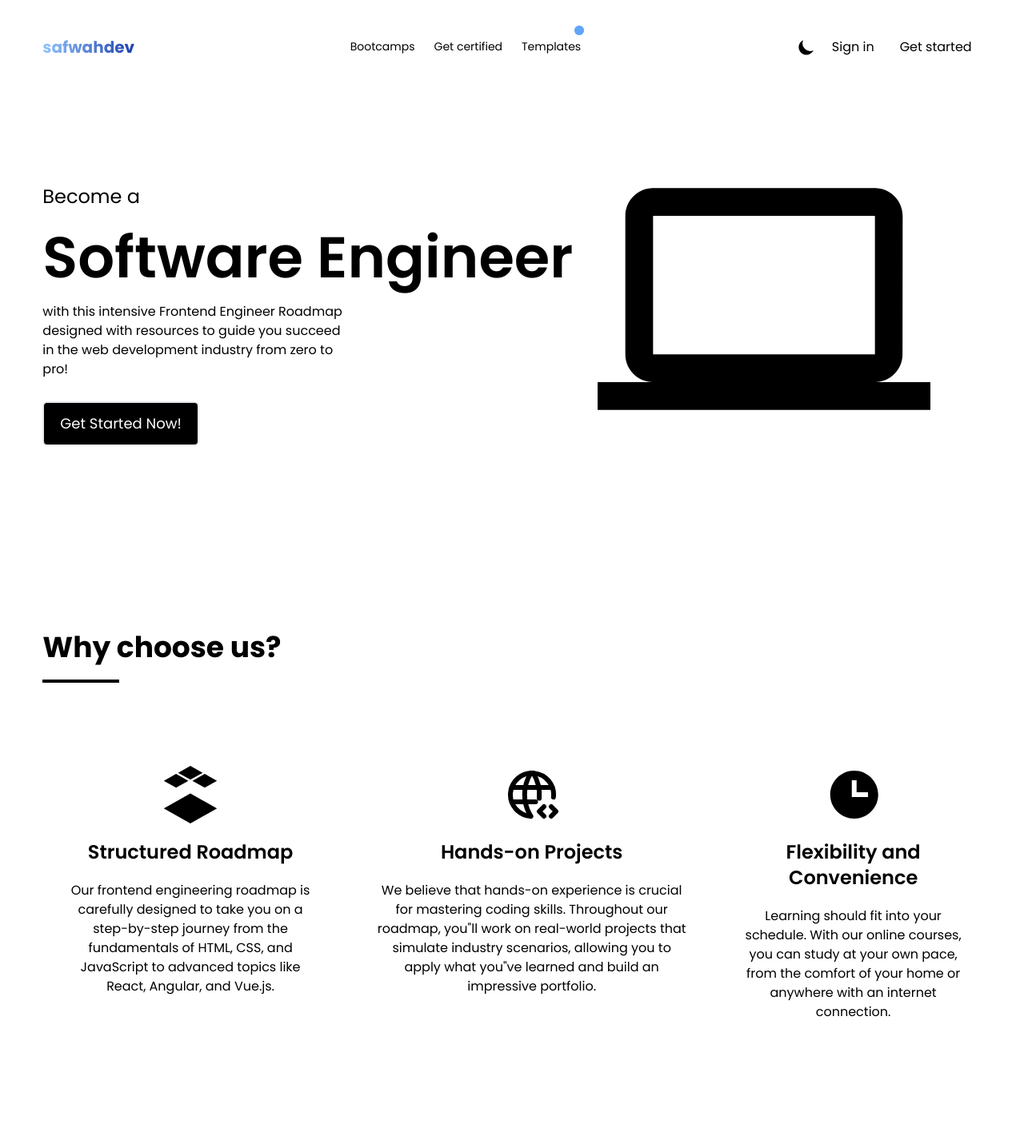
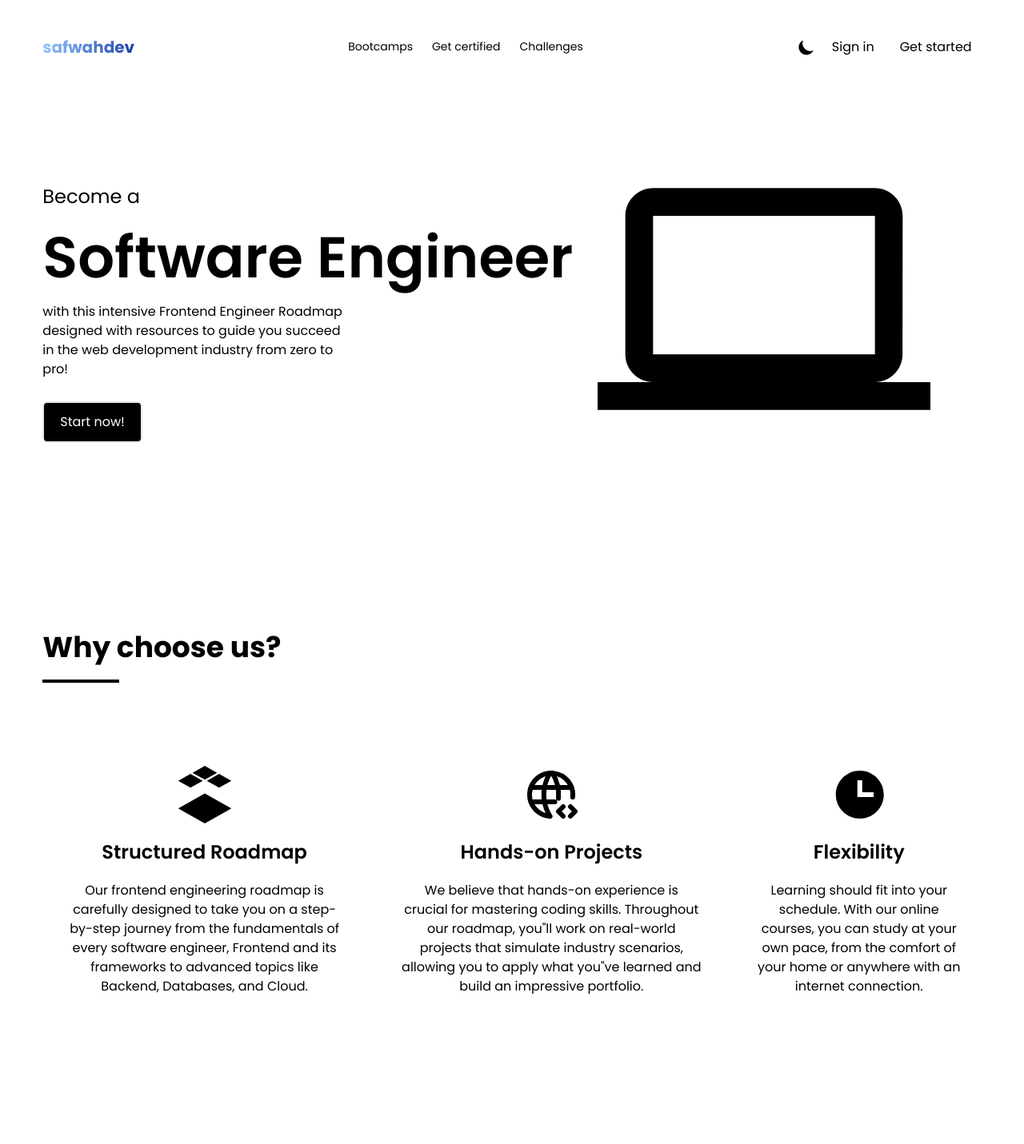
Before and after one commit to shuaibu222/safwahdev, a Next.js app: page / in a window 1280 px wide. Shown: the top 1431 px of the page at 80% size. Built offline with nearby package versions, Linux system fonts and the light colour scheme.

Commit message:
add hero image and styling

```diff
--- a/app/components/Nav.js
+++ b/app/components/Nav.js
@@ -38,17 +38,23 @@ export default function Nav() {
         <nav className='hidden md:block'>
           <ul className='flex items-center gap-3 text-sm md:gap-4'>
             <li className='border-b-2 border-b-transparent px-1 py-5 dark:hover:border-white hover:border-black hover:transition-all hover:duration-150 hover:ease-in-out'>
+
+              {/* Video courses mini-bootcamps free/premium */}
               <Link href='bootcamp'>Bootcamps</Link>
             </li>
             <li className='border-b-2 border-b-transparent px-1 py-5 dark:hover:border-white hover:border-black hover:transition-all hover:duration-150 hover:ease-in-out'>
+
+              {/* premium projects for frontend and backend to be eligible for certification*/}
               <Link href='bootcamp'>Get certified</Link>
             </li>
             <li className='relative border-b-2 border-b-transparent px-1 py-5 dark:hover:border-white hover:border-black hover:transition-all hover:duration-150 hover:ease-in-out'>
               <span class='absolute right-0 top-1 flex h-3 w-3'>
-                <span class='absolute inline-flex h-full w-full animate-ping rounded-full bg-blue-300 opacity-75'></span>
-                <span class='relative inline-flex h-3 w-3 rounded-full bg-blue-400'></span>
+                <span class='absolute inline-flex h-full w-full animate-ping rounded-full bg-white opacity-75'></span>
+                <span class='relative inline-flex h-3 w-3 rounded-full bg-white'></span>
               </span>
-              <Link href='bootcamp'>Templates</Link>
+
+              {/* All challenges free/premium */}
+              <Link href='bootcamp'>Challenges</Link>
             </li>
           </ul>
         </nav>
--- a/app/layout.js
+++ b/app/layout.js
@@ -5,7 +5,7 @@ import Providers from './components/providers';
 const inter = Poppins({ subsets: ['latin'], weight: '400' });
 
 export const metadata = {
-  title: 'Safwahdev Coding School',
+  title: 'Safwahdev Academy',
   description:
     'a roadmap-guided coding school aim to provide a comprehensive roadmap for web developers',
   charset: 'UTF-8',
--- a/app/page.js
+++ b/app/page.js
@@ -34,7 +34,7 @@ const chooseData = [
     icon: <SiInstructure />,
     title: 'Structured Roadmap',
     content:
-      'Our frontend engineering roadmap is carefully designed to take you on a step-by-step journey from the fundamentals of HTML, CSS, and JavaScript to advanced topics like React, Angular, and Vue.js.',
+      'Our frontend engineering roadmap is carefully designed to take you on a step-by-step journey from the fundamentals of every software engineer, Frontend and its frameworks to advanced topics like Backend, Databases, and Cloud.',
   },
   {
     icon: <TbWorldCode />,
@@ -44,7 +44,7 @@ const chooseData = [
   },
   {
     icon: <BiSolidTime />,
-    title: 'Flexibility and Convenience',
+    title: 'Flexibility',
     content:
       'Learning should fit into your schedule. With our online courses, you can study at your own pace, from the comfort of your home or anywhere with an internet connection.',
   },
@@ -134,9 +134,9 @@ export default function Home() {
         </p>
         <Link
           href='signup'
-          className='mt-7 self-start rounded-md border-2 outline-none hover:bg-white hover:text-black hover:transition-all hover:duration-150 hover:ease-in-out hover:border-black bg-black text-white dark:bg-white dark:text-black dark:hover:bg-midnight dark:hover:text-white px-5 py-3 text-sm  dark:border-white sm:text-lg'
+          className='mt-7 self-start rounded-md border-2 outline-none hover:bg-white hover:text-black hover:transition-all hover:duration-150 hover:ease-in-out hover:border-black bg-black text-white dark:bg-white dark:text-black dark:hover:bg-midnight dark:hover:text-white px-5 py-3 text-sm md:text-base  dark:border-white'
         >
-          Get Started Now!
+          Start now!
         </Link>
 
         </div>
```
